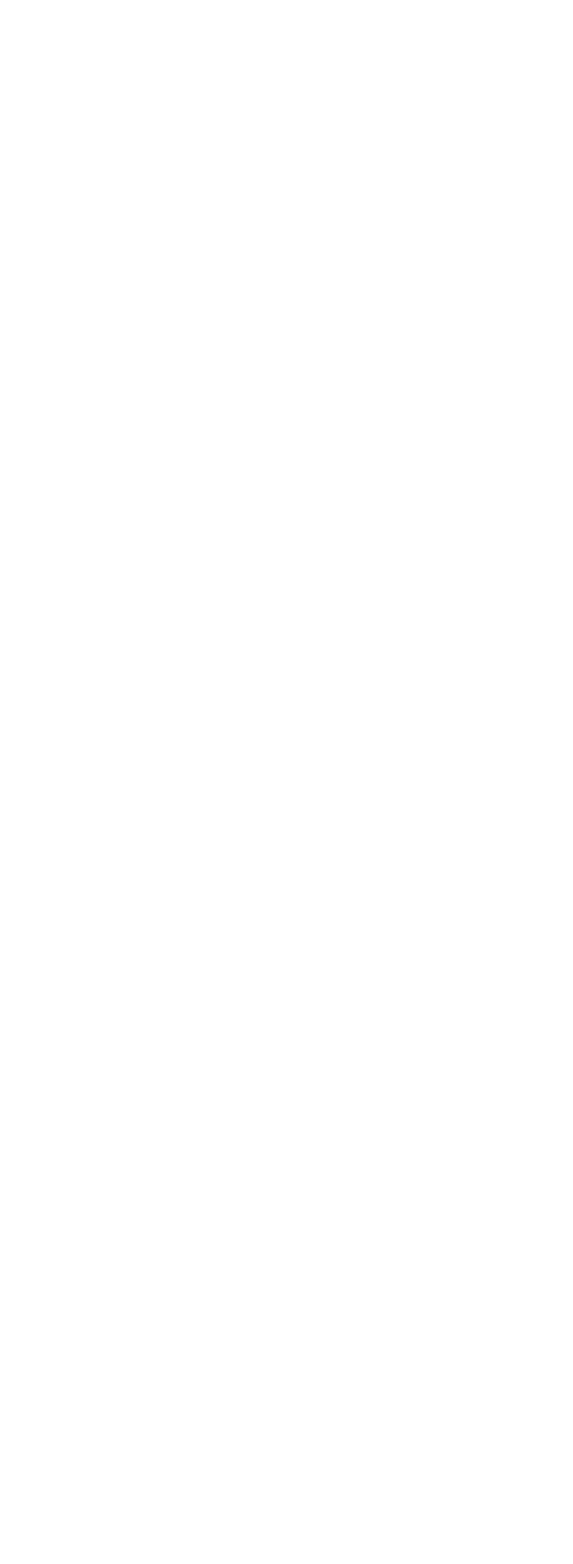
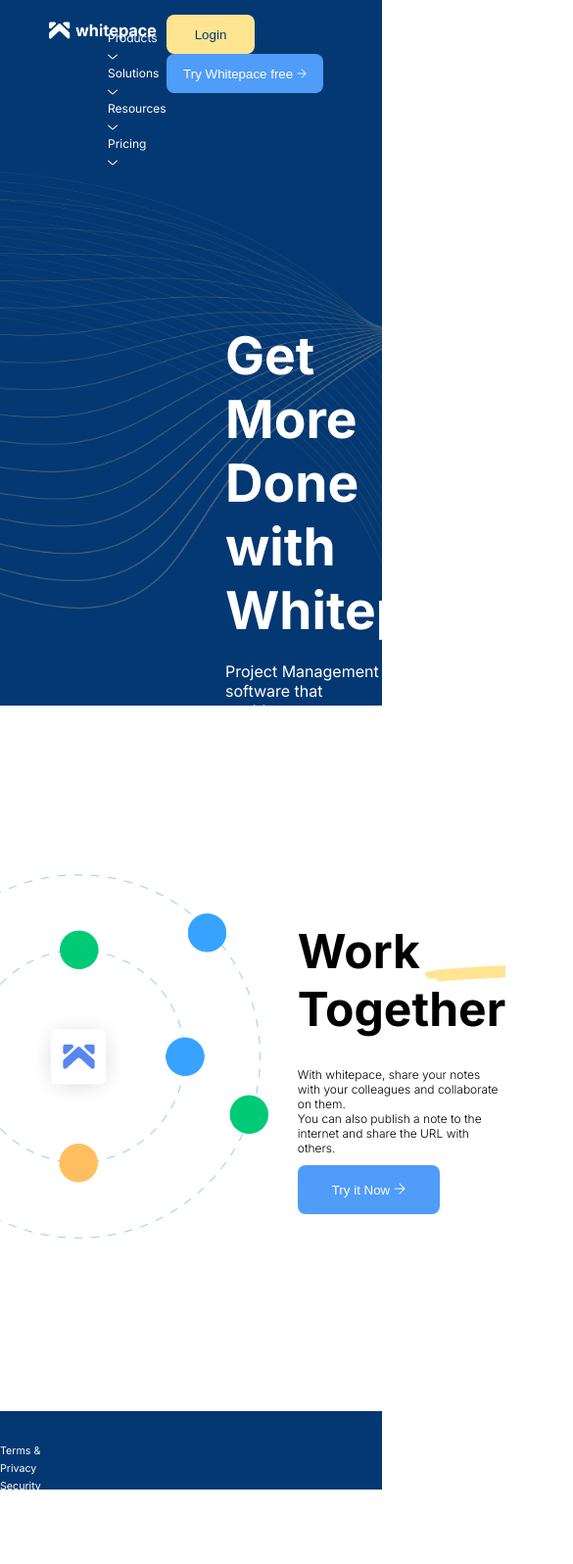
Before and after one commit to EasyShipSolutions/Prova-Pratica-3, a plain HTML site: page index.html in a window 390 px wide. Shown: the top 1596 px of the page at 98% size, 585 px wide, since content can reach past the window. Before the commit the page ends 844 px from the top, so only its background shows below. Drawn offline with Linux system fonts and the light colour scheme; a web font is replaced by a local one.

Commit message:
Branch-para-Merge

```diff
--- a/index.html
+++ b/index.html
@@ -4,9 +4,75 @@
     <meta charset="UTF-8">
     <meta http-equiv="X-UA-Compatible" content="IE=edge">
     <meta name="viewport" content="width=device-width, initial-scale=1.0">
+    <link rel="stylesheet" href="style.css">
     <title>Whitepace</title>
 </head>
 <body>
+    <section class="parte-1">
+        <header>
+            <nav id="navegacao">
+                <div class="nav-bar">
+                <div class="logo"><img src="Logo.png" alt="logo"></div>
+                <div class="links">
+                    <span>Products  <img src="Vector.png" alt=""></span>
+                    <span>Solutions  <img src="Vector.png" alt=""></span>
+                    <span>Resources  <img src="Vector.png" alt=""></span>
+                    <span>Pricing  <img src="Vector.png" alt=""></span>
+                </div>
+                <div class="icon-tablet">
+                    <img src="Icon-Tablet.png" alt="">
+                </div>
+                <div class="inputs">
+                    <button class="btn-1">Login</button>
+                    <button class="btn-2">Try Whitepace free <img src="Icon Btn.png" alt=""></button>
+                </div>
+
+            </div>
+            </nav>
+        </header>
+                <div class="info-1">
+                <div class="info">
+                    <h1>Get More Done with Whitepace</h1>
+                <p>Project Management software that enables your teams to collaborate, plan, analyze and manage everyday tasks</p>
+                </div>
+                <div class="infor">
+                    <h1>Get More Done with whitepace</h1>
+                <p>Project Management software that enables your teams to collaborate, plan, analyze and <br> manage everyday tasks</p>
+                </div>
+                <div class="btn">
+                    <button>Try Whitepace free <img src="Icon Btn.png" alt=""></button>
+                </div>
+
+            </div>
+        </section>
+            <div class="info-2">
+                <div class="info2">
+                   <div class="img-info2"><img src="Work Together Image.png" alt="Img"></div>
+                   <div class="text-info-2">
+                   <h1>Work Together</h1>
+                    <p>With whitepace, share your notes with your colleagues and collaborate on them. <br>
+                        You can also publish a note to the internet and share the URL with others.
+                        </p>
+                        <div class="btn-info-2">
+                            <button>Try it Now <img src="Icon Btn.png" alt="icon"></button>
+                        </div>
+                    </div>
+                </div>
+                </div>
+            </main>
+        <footer>
+            <div class="links-footer">
+                <span>Terms & Privacy</span>
+                <span>Security</span>
+                <span>Status</span>
+                <span>© 2021 Whitepace LLC.</span>
+
+                </div>
+                <div class="media-link">
+                    <img src="Social Icon.png" alt="">
+            </div>
+        </footer>
+
 
 </body>
 </html>
--- /dev/null
+++ b/style.css
@@ -0,0 +1,273 @@
+@import url('https://fonts.googleapis.com/css2?family=Castoro+Titling&family=Inter:wght@100;200;300;400;500;600;700&family=Poppins:wght@900&display=swap');
+
+
+@media (max-width:1260px) {
+    * {
+        margin: 0;
+        padding: 0;
+    }
+
+
+    .parte-1 {
+        width: 1200;
+    }
+
+    .parte-2 {
+        width: 1200;
+    }
+
+    .icon-3 {
+        display: none;
+    }
+
+    .infor3 {
+        display: none;
+    }
+
+    .info3 {
+        display: none;
+    }
+
+    .info {
+        display: none;
+    }
+
+    .infor-4 {
+        display: none;
+    }
+
+    .infor {
+        display: none;
+    }
+
+    .btn-tablet {
+        display: none;
+    }
+
+    .btn {
+        display: none;
+    }
+
+    .btn-cell {
+        display: none;
+    }
+
+    .icon-tablet {
+        display: none;
+    }
+
+    .nav-bar {
+        display: flex;
+        justify-content: space-between;
+
+        height: 60px;
+        padding-top: 10px;
+
+    }
+
+    .nav-bar span {
+        margin-right: 50px;
+        color: white;
+    }
+
+    .nav-bar img {
+        padding-left: 50px;
+        padding-top: 11px;
+        width: 110px;
+    }
+
+    .links {
+        padding-top: 19px;
+        margin-left: -50px;
+
+    }
+
+    .links span {
+
+        font-size: 9pt;
+        font-style: normal;
+
+        font-family: 'Inter', sans-serif;
+    }
+
+    .links img {
+        padding: 0;
+        margin: 0;
+        width: 10px;
+    }
+
+    .inputs {
+        padding-right: 150px;
+        padding-top: 5px;
+
+
+    }
+
+    .inputs button {
+        margin-right: 5px;
+
+    }
+
+
+    .btn-1 {
+        width: 90px;
+        height: 40px;
+        background: rgba(255, 228, 146, 1);
+        border-radius: 8px;
+        color: #043873;
+        border: none;
+
+
+    }
+
+    .btn-2 {
+        width: 160px;
+        height: 40px;
+        background: rgba(79, 156, 249, 1);
+        border-radius: 8px;
+        color: white;
+        border: none;
+        font-family: 8pt;
+    }
+
+    .btn-2 img {
+        width: 10px;
+        margin: 0;
+        padding: 0;
+    }
+
+    .parte-1 {
+        background-image: url("Background.png");
+        background-size: 1560px;
+        height: 45em;
+        width: 100vw;
+
+    }
+
+    .info h1 {
+        color: white;
+        font-size: 40pt;
+        font-family: 'Inter', sans-serif;
+    }
+
+    .info-1 p {
+        color: white;
+        padding-top: 20px;
+        font-family: 'Inter', sans-serif;
+    }
+
+    .btn {
+        padding-top: 40px;
+        padding-left: 230px;
+    }
+
+    .btn button {
+        width: 145px;
+        height: 50px;
+        background: rgba(79, 156, 249, 1);
+        border-radius: 8px;
+        color: white;
+        border: none;
+
+    }
+
+    .info {
+        justify-content: space-between;
+        display: flex;
+        flex-direction: column;
+        padding-top: 260px;
+        padding-left: 230px;
+    }
+
+    .info2 {
+        display: flex;
+        flex-direction: row;
+        height: 45em;
+        justify-content: center;
+        align-items: center;
+    }
+
+
+
+    .text-info-2 {
+        padding-top: 20px;
+        padding-left: 30px;
+    }
+
+    .text-info-2 p {
+        padding-top: 30px;
+    }
+
+    .text-info-2 h1 {
+        font-size: 45pt;
+        font-family: 'Inter', sans-serif;
+        background-image: url("Element.png");
+        background-size: 15rem;
+        background-repeat: no-repeat;
+        background-position: 8rem 2.3rem;
+        font-weight: 700;
+        font-size: 3rem;
+
+
+    }
+
+    .img-info2 img {
+        width: 400px;
+        padding: 0;
+        margin: 0;
+    }
+
+
+
+    .text-info-2 p {
+        font-size: 9pt;
+        font-family: 'Inter', sans-serif;
+        font-weight: 300;
+    }
+
+    .btn-info-2 button {
+        width: 145px;
+        height: 50px;
+        background: rgba(79, 156, 249, 1);
+        border-radius: 8px;
+        border: none;
+        color: white;
+
+    }
+
+    .btn-info-2 {
+        padding-top: 10px;
+        padding-left: -400px;
+    }
+
+    footer {
+        height: 5em;
+        background: rgba(4, 56, 115, 1);
+        display: flex;
+        justify-content: space-evenly;
+
+    }
+
+    .links-footer span {
+        margin-right: 20px;
+        color: white;
+        font-family: 'Inter', sans-serif;
+        font-size: 8pt;
+
+    }
+
+    .links-footer {
+        padding-right: 600px;
+        padding-top: 30px;
+    }
+
+    .media-link {
+        padding-top: 30px;
+
+    }
+
+    .media-link img {
+
+        padding-right: 50px;
+    }
+}
```
Also changed, not shown: Background.png (added), Element.png (added), Icon Btn.png (added), Icon-Tablet.png (added), Logo.png (added), Social Icon.png (added), Vector.png (added), Work Together Image.png (added).
